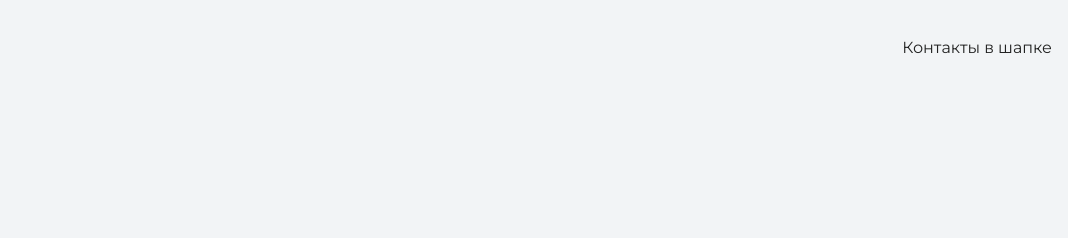
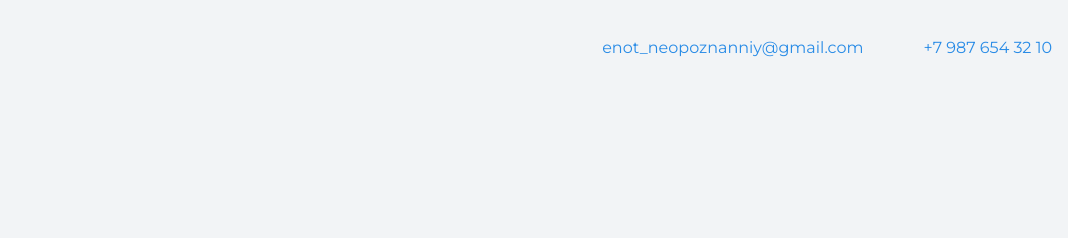
Before and after one commit to zaykowska/my-site, a plain HTML site: page index.html in a window 1280 px wide. Shown: the top 238 px of the page, without its empty margins (212-1280 px from the left). Drawn offline with nearby package versions, Linux system fonts and the light colour scheme.

Commit message:
Update index.html

```diff
--- a/index.html
+++ b/index.html
@@ -9,11 +9,11 @@
 
   <body>
     <header class="page-header">
-      <div class="container">
-        Контакты в шапке
-      </div>
-    </header>
-
+  <div class="container">
+    <a href="mailto:enot_neopoznanniy@gmail.com">enot_neopoznanniy@gmail.com</a>
+    <a href="tel:+79876543210">+7 987 654 32 10</a>
+  </div>
+</header>
     <section class="hero-image">
       <div class="container">
         <h1 class="heading">Неопознанный Енот</h1>
```
